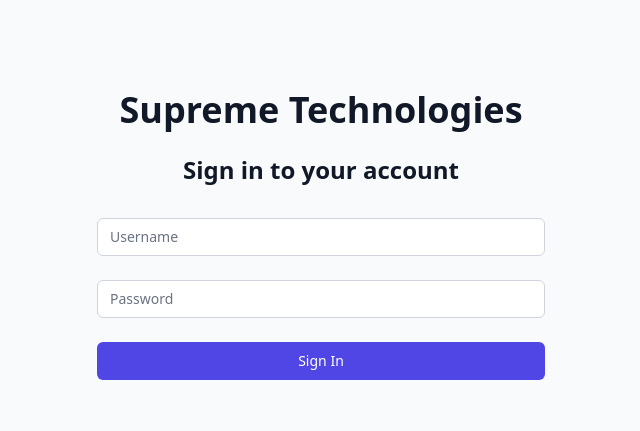
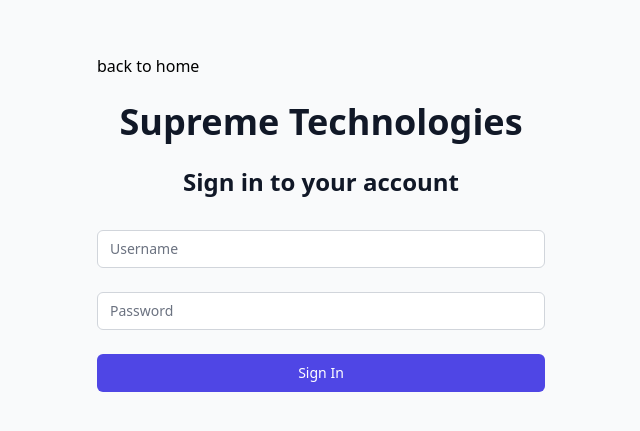
Before and after one commit to VikashAnandJha/supremetech-mern-task, a React (Vite) app in the folder frontend/: page /login in a window 1280 px wide. Shown: the part 177-608 px from the top of the page, without its empty margins (319-959 px from the left). Built offline with nearby package versions, Linux system fonts and the light colour scheme.

Commit message:
back to home link added

```diff
--- a/frontend/src/components/LoginForm.jsx
+++ b/frontend/src/components/LoginForm.jsx
@@ -2,7 +2,7 @@
 import { useDispatch } from 'react-redux';
 import { login } from '../services/api';
 import { setUser } from '../features/auth/authSlice';
-import { useNavigate } from "react-router-dom";
+import { Link, useNavigate } from "react-router-dom";
 
 const LoginForm = () => {
     const dispatch = useDispatch();
@@ -29,6 +29,7 @@
         <div className="min-h-screen flex items-center justify-center bg-gray-50 py-12 px-4 sm:px-6 lg:px-8">
             <div className="max-w-md w-full space-y-8">
                 <div>
+                    <Link to={'/'}>back to home</Link>
                     <h1 className="mt-6 text-center text-4xl font-extrabold text-gray-900">Supreme Technologies</h1>
                     <h2 className="mt-6 text-center text-2xl font-extrabold text-gray-900">
                         Sign in to your account
@@ -45,7 +46,7 @@
                             id="username"
                             name="username"
                             type="text"
-                            autoComplete="username"
+
                             required
                             className="appearance-none rounded-md relative block w-full px-3 py-2 border border-gray-300 placeholder-gray-500 text-gray-900 rounded-md focus:outline-none focus:ring-indigo-500 focus:border-indigo-500 focus:z-10 sm:text-sm"
                             placeholder="Username"
```
